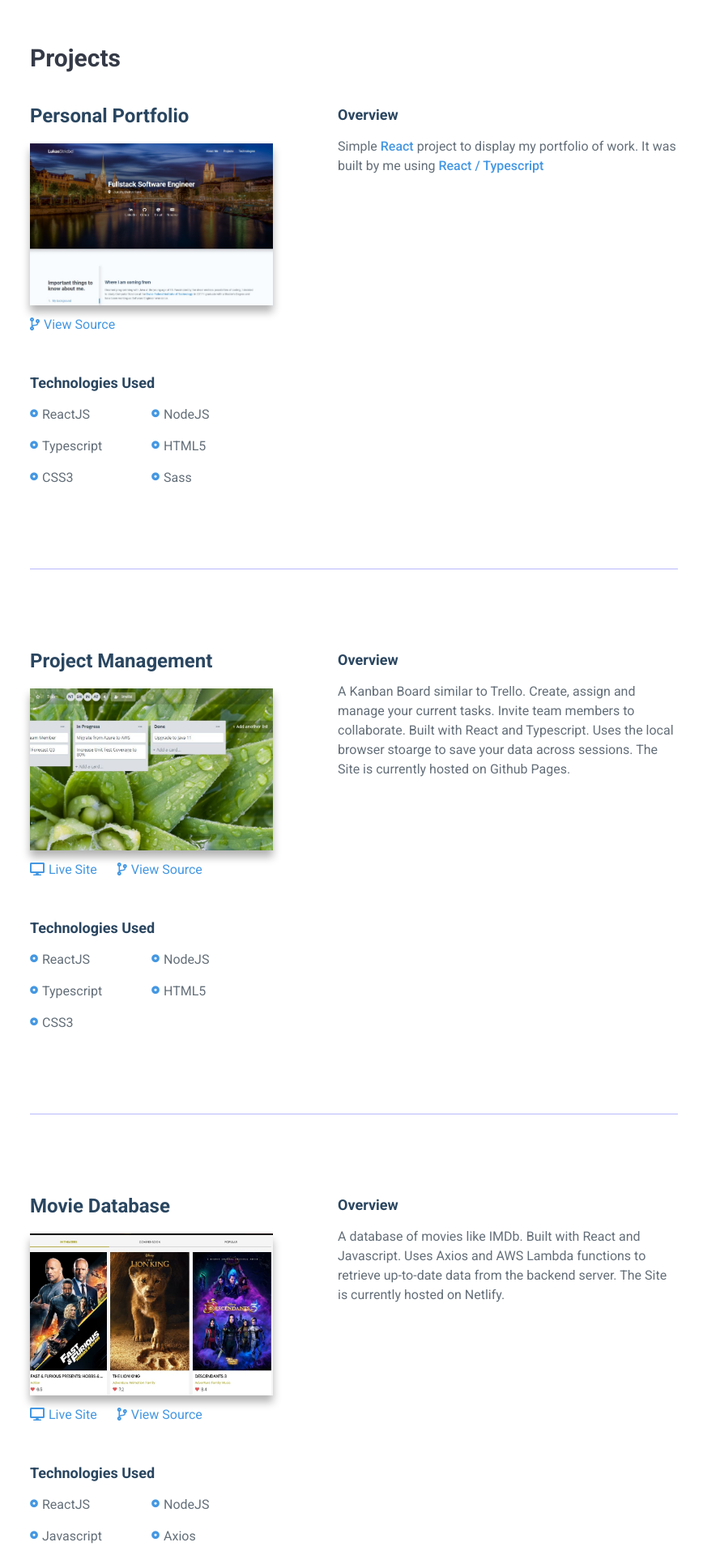
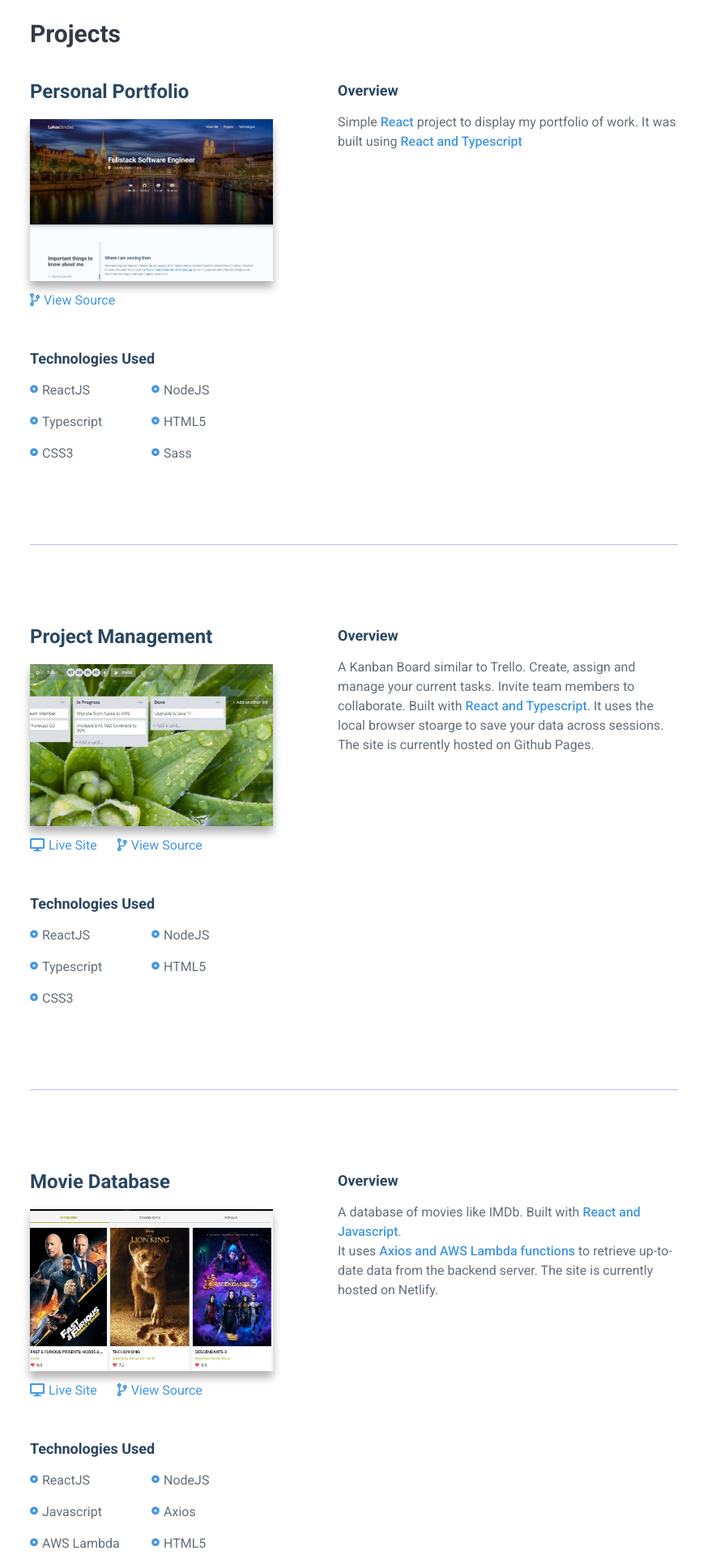
Before and after one commit to lukasstriebel/lukasstriebel.github.io, a React (Create React App) app: page / in a window 1280 px wide. Shown: the part 1180-3100 px from the top of the page at 81% size, without its empty margins (3-871 px from the left). Built offline with nearby package versions, Linux system fonts and the light colour scheme; some icons are missing.

Commit message:
Update Project Description

```diff
--- a/src/components/contactButtons/ContactButtons.tsx
+++ b/src/components/contactButtons/ContactButtons.tsx
@@ -22,7 +22,7 @@ export default class ContactButtons extends React.Component<{}>{
                     <i className="fas fa-at"></i>
                     <span>Email</span>
                 </a>
-                <a href={`https://lukasstrieblresume.s3.eu-central-1.amazonaws.com/resume.pdf`} className={`action`} target={`_blank`}>
+                <a href={`https://lukasstrieblresume.s3.eu-central-1.amazonaws.com/Resume_Lukas_Striebel.pdf`} className={`action`} target={`_blank`}>
                     <i className="fas fa-newspaper"></i>
                     <span>Resume</span>
                 </a>
--- a/src/components/projects/Projects.tsx
+++ b/src/components/projects/Projects.tsx
@@ -37,7 +37,7 @@ export default class Projects extends Component {
                         <div className={`col-2`}>
                             <div className={`project__detail-section`}>
                                 <p className={`small-section-title`}>Overview</p>
-                                <p>Simple <span className={`highlight`}>React</span> project to display my portfolio of work. It was built by me using <span className={`highlight`}>React / Typescript</span></p>
+                                <p>Simple <span className={`highlight`}>React</span> project to display my portfolio of work. It was built using <span className={`highlight`}>React and Typescript</span></p>
                             </div>
                         </div>
                     </div>
@@ -51,7 +51,6 @@ export default class Projects extends Component {
                                 </div>
                                 <div className={`project__display__actions`}>
                                     <a href={`https://lukasstriebel.github.io/projectmanagement/`} className={`link`}><i className="fas fa-desktop"></i><span>Live Site</span></a>
-                                    {/* <a href={`#`} className={`link link--inactive`}><i className="fas fa-code-branch"></i><span>Source Private</span></a> */}
                                     <a href={`https://github.com/lukasstriebel/projectmanagement`} className={`link`}><i className="fas fa-code-branch"></i><span>View Source</span></a>
                                 </div>
                             </div>
@@ -69,8 +68,8 @@ export default class Projects extends Component {
                         <div className={`col-2`}>
                             <div className={`project__detail-section`}>
                                 <p className={`small-section-title`}>Overview</p>
-                                <p>A Kanban Board similar to Trello. Create, assign and manage your current tasks. Invite team members to collaborate. Built with React and Typescript. Uses the local browser stoarge to save your data across sessions.
-                                The Site is currently hosted on Github Pages.</p>
+                                <p>A Kanban Board similar to Trello. Create, assign and manage your current tasks. Invite team members to collaborate. Built with <span className={`highlight`}>React and Typescript</span>. It uses the local browser stoarge to save your data across sessions.
+                                The site is currently hosted on Github Pages.</p>
                             </div>
                         </div>
                     </div>
@@ -84,7 +83,6 @@ export default class Projects extends Component {
                                 </div>
                                 <div className={`project__display__actions`}>
                                     <a href={`https://myimdb.netlify.com/`} className={`link`}><i className="fas fa-desktop"></i><span>Live Site</span></a>
-                                    {/* <a href={`#`} className={`link link--inactive`}><i className="fas fa-code-branch"></i><span>Source Private</span></a> */}
                                     <a href={`https://github.com/lukasstriebel/movies`} className={`link`}><i className="fas fa-code-branch"></i><span>View Source</span></a>
                                 </div>
                             </div>
@@ -104,8 +102,10 @@ export default class Projects extends Component {
                         <div className={`col-2`}>
                             <div className={`project__detail-section`}>
                                 <p className={`small-section-title`}>Overview</p>
-                                <p>A database of movies like IMDb. Built with React and Javascript. Uses Axios and AWS Lambda functions to retrieve up-to-date data from the backend server.
-                                The Site is currently hosted on Netlify.</p>
+                                <p>A database of movies like IMDb. Built with <span className={`highlight`}>React and Javascript</span>.
+                                <br></br>
+                                It uses <span className={`highlight`}>Axios and AWS Lambda functions</span> to retrieve up-to-date data from the backend server.
+                                The site is currently hosted on Netlify.</p>
                             </div>
                         </div>
                     </div>
--- a/src/components/projects/styles.scss
+++ b/src/components/projects/styles.scss
@@ -3,7 +3,7 @@
 
 .projects {
     grid-column: container-start / col-end 8;
-    padding: 10rem 0;
+    padding: 7rem 0;
 
     @include breakpoint(md){
         grid-column: container-start / container-end;
--- a/src/components/technology/styles.scss
+++ b/src/components/technology/styles.scss
@@ -5,7 +5,7 @@
 .technology {
     grid-column: flush-start / flush-end;
     border-top: 1px solid #b9b9fc;
-    padding: 10rem 0;
+    padding: 5rem 0;
 
     &__grid{
         display: grid;
```
